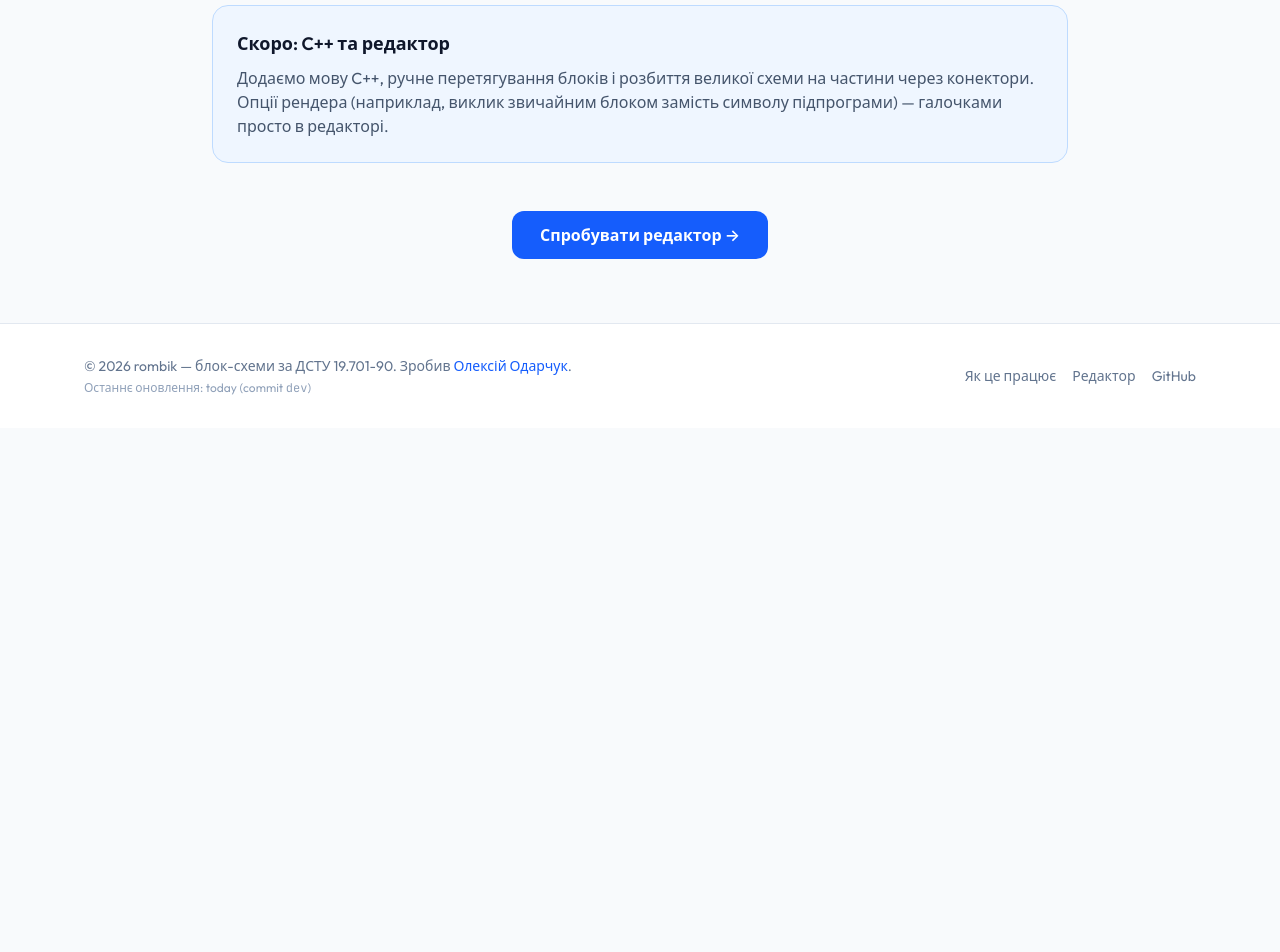
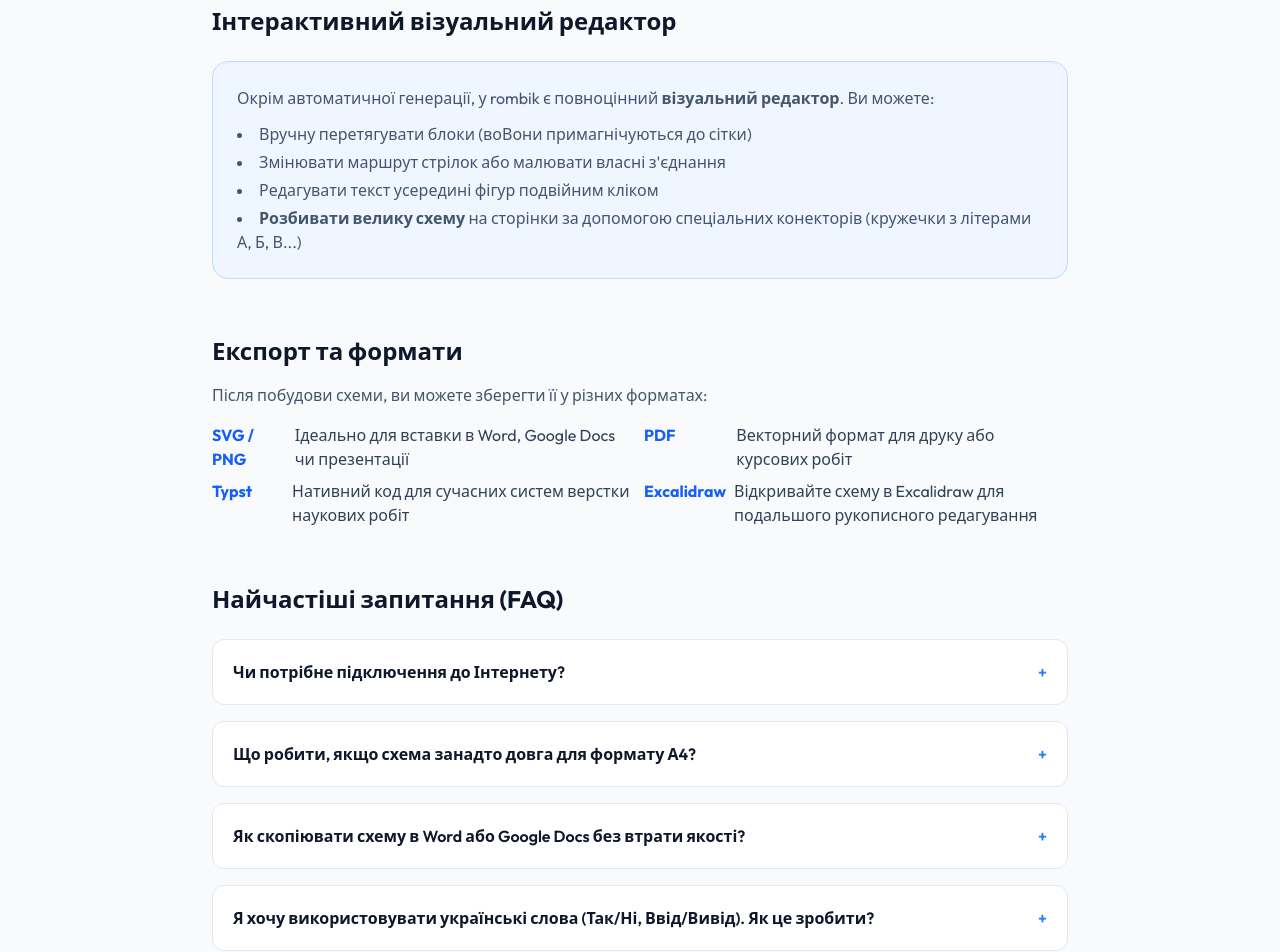
Before and after one commit to OlexiyOdarchuk/rombik, a SvelteKit app in the folder web/: page /guide in a window 1280 px wide. Shown: the part 960-1912 px from the top of the page. Before the commit the page ends 1388 px from the top, so only its background shows below. Built offline with nearby package versions, Linux system fonts and the light colour scheme.

Commit message:
Docs: update /guide page with new features and FAQ

```diff
--- a/web/src/routes/guide/+page.svelte
+++ b/web/src/routes/guide/+page.svelte
@@ -72,13 +72,69 @@
 		{/each}
 	</ul>
 
-	<div class="mt-14 rounded-2xl border border-blue-200 bg-blue-50 p-6 dark:border-blue-900 dark:bg-blue-950/40">
-		<h3 class="text-lg font-semibold text-slate-900 dark:text-slate-100">Скоро: C++ та редактор</h3>
-		<p class="mt-2 text-slate-600 dark:text-slate-300">
-			Додаємо мову C++, ручне перетягування блоків і розбиття великої схеми на частини через
-			конектори. Опції рендера (наприклад, виклик звичайним блоком замість символу
-			підпрограми) — галочками просто в редакторі.
+	<h2 class="mt-14 text-2xl font-bold text-slate-900 dark:text-slate-100">Інтерактивний візуальний редактор</h2>
+	<div class="mt-6 rounded-2xl border border-blue-200 bg-blue-50 p-6 dark:border-blue-900 dark:bg-blue-950/40">
+		<p class="text-slate-600 dark:text-slate-300">
+			Окрім автоматичної генерації, у rombik є повноцінний <strong>візуальний редактор</strong>.
+			Ви можете:
 		</p>
+		<ul class="mt-3 list-inside list-disc space-y-1 text-slate-600 dark:text-slate-300">
+			<li>Вручну перетягувати блоки (воВони примагнічуються до сітки)</li>
+			<li>Змінювати маршрут стрілок або малювати власні з'єднання</li>
+			<li>Редагувати текст усередині фігур подвійним кліком</li>
+			<li><strong>Розбивати велику схему</strong> на сторінки за допомогою спеціальних конекторів (кружечки з літерами А, Б, В...)</li>
+		</ul>
+	</div>
+
+	<h2 class="mt-14 text-2xl font-bold text-slate-900 dark:text-slate-100">Експорт та формати</h2>
+	<p class="mt-4 text-slate-600 dark:text-slate-300">
+		Після побудови схеми, ви можете зберегти її у різних форматах:
+	</p>
+	<ul class="mt-4 grid gap-2 sm:grid-cols-2">
+		<li class="flex items-start gap-2 text-slate-700 dark:text-slate-300"><strong class="w-24 text-blue-600">SVG / PNG</strong> Ідеально для вставки в Word, Google Docs чи презентації</li>
+		<li class="flex items-start gap-2 text-slate-700 dark:text-slate-300"><strong class="w-24 text-blue-600">PDF</strong> Векторний формат для друку або курсових робіт</li>
+		<li class="flex items-start gap-2 text-slate-700 dark:text-slate-300"><strong class="w-24 text-blue-600">Typst</strong> Нативний код для сучасних систем верстки наукових робіт</li>
+		<li class="flex items-start gap-2 text-slate-700 dark:text-slate-300"><strong class="w-24 text-blue-600">Excalidraw</strong> Відкривайте схему в Excalidraw для подальшого рукописного редагування</li>
+	</ul>
+
+	<h2 class="mt-14 text-2xl font-bold text-slate-900 dark:text-slate-100">Найчастіші запитання (FAQ)</h2>
+	<div class="mt-6 space-y-4">
+		<details class="group rounded-xl border border-slate-200 bg-white p-5 open:border-blue-300 dark:border-slate-800 dark:bg-slate-900 dark:open:border-blue-500">
+			<summary class="flex cursor-pointer items-center justify-between font-semibold text-slate-900 dark:text-slate-100">
+				Чи потрібне підключення до Інтернету?
+				<span class="text-blue-500 transition-transform group-open:rotate-45">+</span>
+			</summary>
+			<p class="mt-3 text-slate-600 dark:text-slate-300">
+				Тільки для завантаження самої сторінки (близько 2 МБ). Далі рушій працює 100% офлайн у вашому браузері за допомогою технології WebAssembly. Ваші вихідні коди нікуди не відправляються.
+			</p>
+		</details>
+		<details class="group rounded-xl border border-slate-200 bg-white p-5 open:border-blue-300 dark:border-slate-800 dark:bg-slate-900 dark:open:border-blue-500">
+			<summary class="flex cursor-pointer items-center justify-between font-semibold text-slate-900 dark:text-slate-100">
+				Що робити, якщо схема занадто довга для формату А4?
+				<span class="text-blue-500 transition-transform group-open:rotate-45">+</span>
+			</summary>
+			<p class="mt-3 text-slate-600 dark:text-slate-300">
+				Є два варіанти. Перший — скористайтеся автоматичним розбиттям: натисніть кнопку «✂ Розбити» під згенерованою схемою. Другий — відкрийте візуальний редактор (кнопка «✎ Редагувати»), виділіть блок, з якого хочете перенести частину схеми, і оберіть «✂ Розділити». Система сама вставить конектори з літерами.
+			</p>
+		</details>
+		<details class="group rounded-xl border border-slate-200 bg-white p-5 open:border-blue-300 dark:border-slate-800 dark:bg-slate-900 dark:open:border-blue-500">
+			<summary class="flex cursor-pointer items-center justify-between font-semibold text-slate-900 dark:text-slate-100">
+				Як скопіювати схему в Word або Google Docs без втрати якості?
+				<span class="text-blue-500 transition-transform group-open:rotate-45">+</span>
+			</summary>
+			<p class="mt-3 text-slate-600 dark:text-slate-300">
+				Натисніть кнопку "Копіювати ▾" і оберіть <strong>PNG</strong>. Також ви можете експортувати схему у форматі <strong>SVG</strong> (Вставка → Малюнок) для максимально чіткого векторного відображення без пікселів.
+			</p>
+		</details>
+		<details class="group rounded-xl border border-slate-200 bg-white p-5 open:border-blue-300 dark:border-slate-800 dark:bg-slate-900 dark:open:border-blue-500">
+			<summary class="flex cursor-pointer items-center justify-between font-semibold text-slate-900 dark:text-slate-100">
+				Я хочу використовувати українські слова (Так/Ні, Ввід/Вивід). Як це зробити?
+				<span class="text-blue-500 transition-transform group-open:rotate-45">+</span>
+			</summary>
+			<p class="mt-3 text-slate-600 dark:text-slate-300">
+				Всі ці речі можна налаштувати! Відкрийте меню "Налаштування" в панелі інструментів. Перейдіть на вкладку "Текст та мітки", де ви можете змінити слова "Yes", "No", "Input", "Print", "True", "False" на будь-які свої, включно з українськими відповідниками.
+			</p>
+		</details>
 	</div>
 
 	<div class="mt-12 text-center">
```
